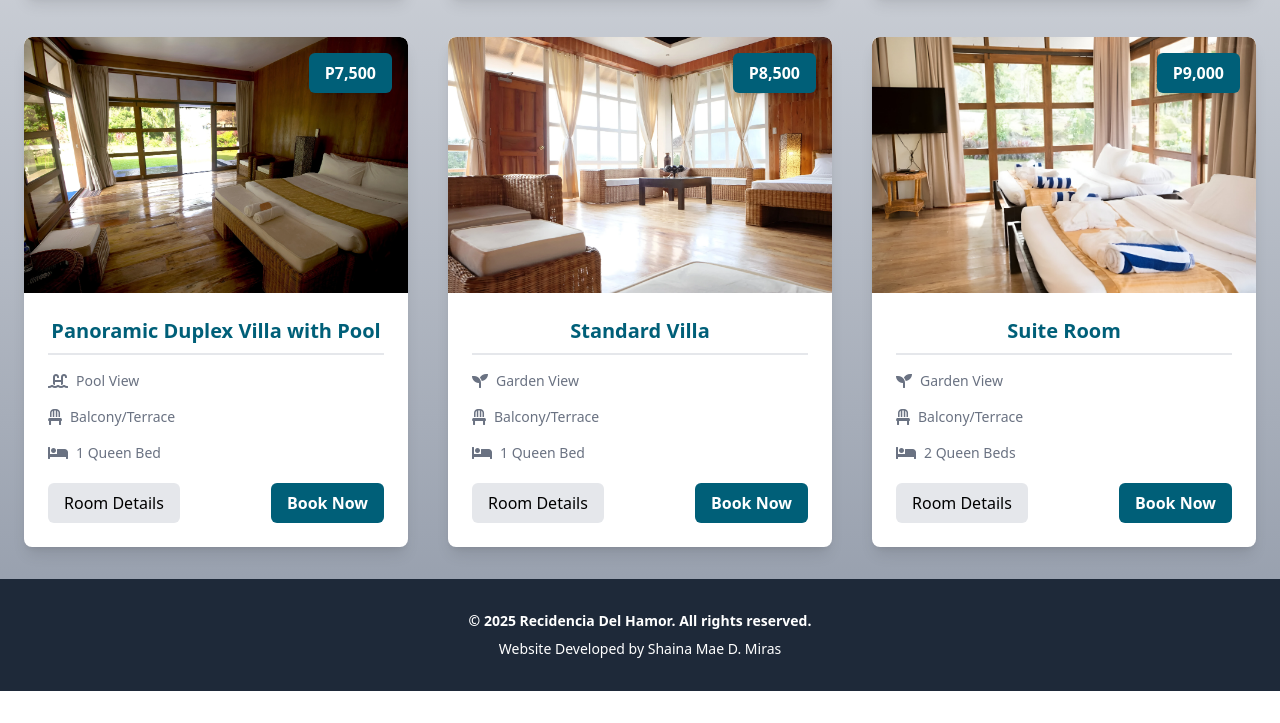
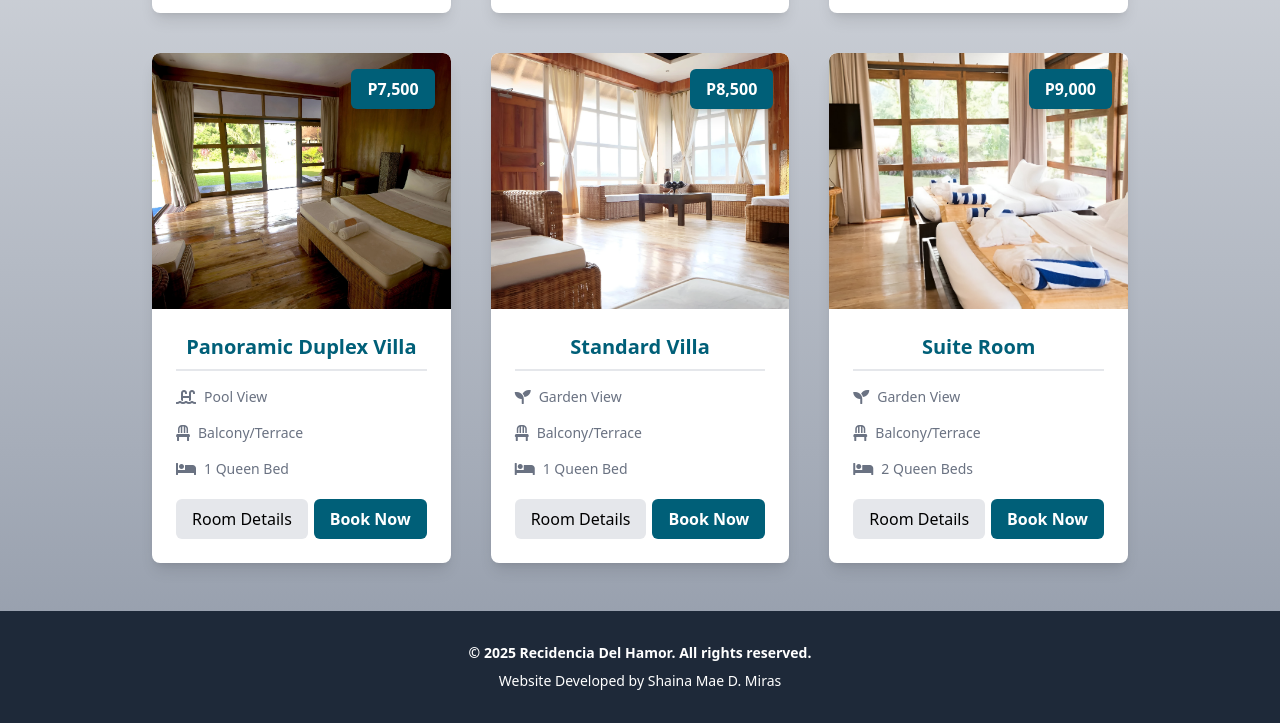
Before and after one commit to dmshae/website-resdelhamor, a website: page accomodations.html in a window 1280 px wide. Shown: the part 759-1482 px from the top of the page. Before the commit the page ends 1450 px from the top, so only its background shows below. Drawn offline with Linux system fonts and the light colour scheme.

Commit message:
Fixed Accomodations Page

```diff
--- a/accomodations.html
+++ b/accomodations.html
@@ -47,8 +47,8 @@
         </div>
 
         <!-- Accommodations Section -->
-         <section class="py-8 bg-gradient-to-t from-gray-400 to-gray-500">
-            <div class="container mx-auto px-6 sm:px-6 md:px-6 lg:px-6 max-w-screen-sm text-center">
+         <section class="py-12 bg-gradient-to-t from-gray-400 to-gray-500">
+            <div class="container mx-auto px-6 sm:px-6 md:px-6 lg:px-12 max-w-screen-lg text-center">
 
                 <!-- Title with background color -->
                 <div class="bg-neutral-600 text-white py-4 rounded-md mb-12 mt-5">
@@ -189,7 +189,7 @@
                             <!-- Left side: Title and Icons -->
                             <div class="space-y-4">
                                 <div class="w-full text-center">
-                                    <h3 class="text-xl font-bold text-cyan-800">Panoramic Duplex Villa with Pool</h3>
+                                    <h3 class="text-xl font-bold text-cyan-800">Panoramic Duplex Villa</h3>
                                     <div class="w-full h-0.5 bg-gray-200 mt-2 mx-auto"></div>
                                 </div>
                                 <div class="flex items-center space-x-2">
```
